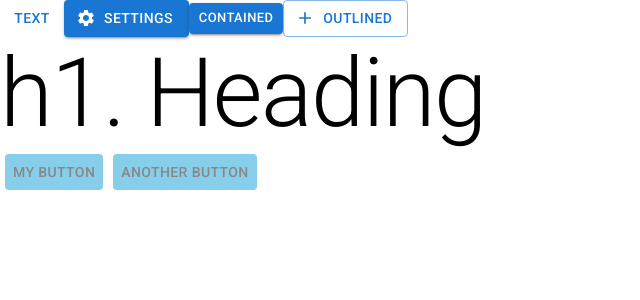
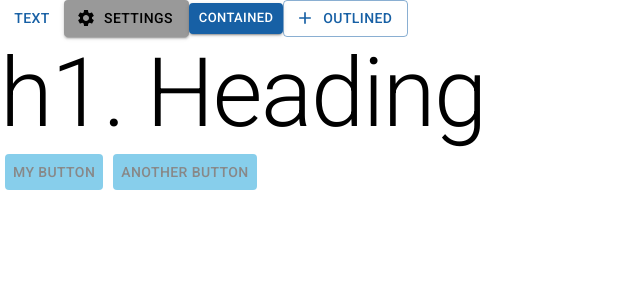
Before and after one commit to sawankhanchi/MUI-Project, a React (Create React App) app: page / in a window 1280 px wide. Shown: the top 300 px of the page, without its empty margins (0-640 px from the left). Built offline with nearby package versions, Linux system fonts and the light colour scheme.

Commit message:
feat: add custom themes

```diff
--- a/src/App.js
+++ b/src/App.js
@@ -21,7 +21,11 @@ function App() {
   return (
     <div>
       <Button variant="text">Text</Button>
-      <Button variant="contained" startIcon={<SettingsIcon />}>
+      <Button
+        variant="contained"
+        startIcon={<SettingsIcon />}
+        color="otherColor"
+      >
         Settings
       </Button>
       <Button variant="contained" color="primary" size="small">
--- a/src/index.js
+++ b/src/index.js
@@ -1,10 +1,29 @@
+import { ThemeProvider } from "@mui/material";
 import React from "react";
 import ReactDOM from "react-dom/client";
 import App from "./App";
+import { createTheme } from "@mui/material";
+
+const theme = createTheme({
+  palette: {
+    primary: {
+      main: "#1760a5",
+      light: "skyblue",
+    },
+    secondary: {
+      main: "#15c630",
+    },
+    otherColor: {
+      main: "#999",
+    },
+  },
+});
 
 const root = ReactDOM.createRoot(document.getElementById("root"));
 root.render(
   <React.StrictMode>
-    <App />
+    <ThemeProvider theme={theme}>
+      <App />
+    </ThemeProvider>
   </React.StrictMode>
 );
```
